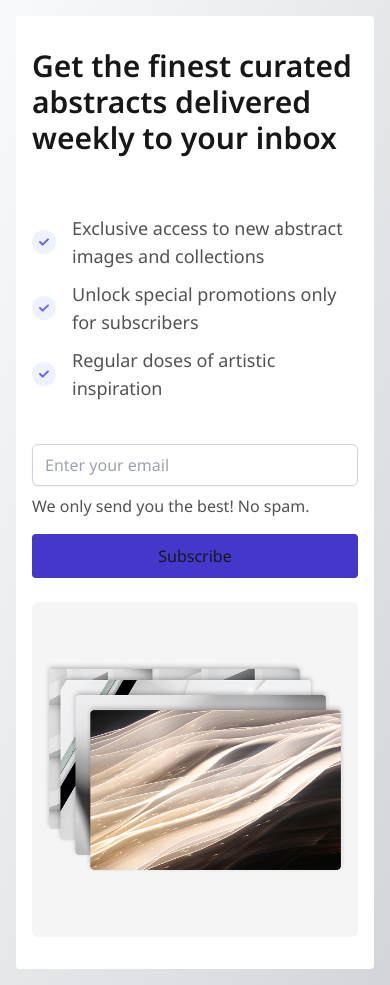
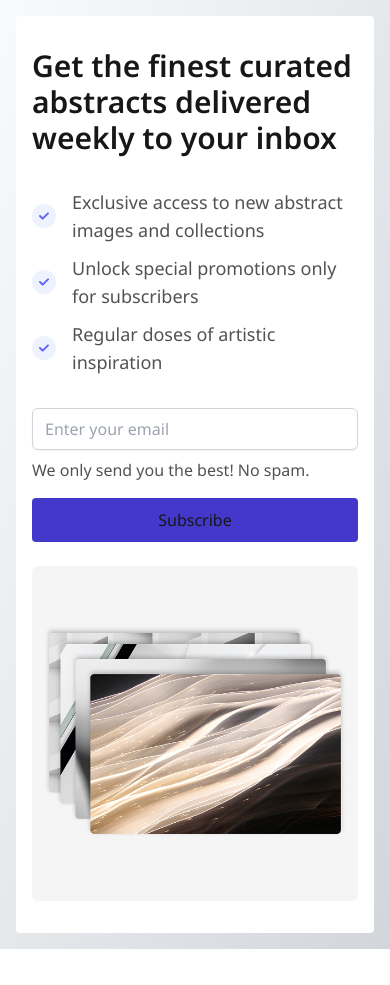
Before and after one commit to luceliu/gfe-newsletter-section, a Next.js app: page / in a window 390 px wide. After the commit the page ends 949 px from the top, so only its background shows below. Built offline with nearby package versions, Linux system fonts and the light colour scheme.

Commit message:
tweak things to be responsive - MESSY

```diff
--- a/app/components/NewsletterSection.tsx
+++ b/app/components/NewsletterSection.tsx
@@ -7,33 +7,41 @@ export interface INewsletterSectionProps {}
 
 export default function NewsletterSection(props: INewsletterSectionProps) {
   return (
-    <div className="flex flex-col bg-white m-4 p-4 w-screen rounded tablet:rounded-md">
-      <h1 className="font-semibold text-3xl my-4 text-neutral-900 tablet:text-5xl">
+    <div className="flex flex-col bg-white m-4 p-4 w-screen rounded tablet:rounded-md desktop:px-16 desktop:py-24 desktop:flex-row desktop:items-center desktop:max-h-screen">
+      <div className="desktop:w-[50%]">
+        <h1 className="font-semibold text-3xl my-4 text-neutral-900 tablet:text-5xl desktop:w-[592px]">
           Get the finest curated abstracts delivered weekly to your inbox
         </h1>
 
-      <div className="my-8">
+        <div className="my-8 desktop:my-16">
           <FeatureListItem>
             Exclusive access to new abstract images and collections
           </FeatureListItem>
           <FeatureListItem>
             Unlock special promotions only for subscribers
           </FeatureListItem>
-        <FeatureListItem>Regular doses of artistic inspiration</FeatureListItem>
+          <FeatureListItem>
+            Regular doses of artistic inspiration
+          </FeatureListItem>
         </div>
+        <div className="flex flex-col tablet:flex-row">
+          <div className="flex flex-col">
             <EmailInput />
             <p className="text-neutral-600 my-2">
               We only send you the best! No spam.
             </p>
+          </div>
           <button
             className="px-3.5 py-2.5 my-2 rounded bg-indigo-700 hover:bg-indigo-800
       active:ring-4 active:ring-indigo-50 disabled:bg-neutral-100 disabled:text-neutral-400
-      tablet:w-[98px]
+      tablet:w-[98px] tablet:h-[40px] flex items-center justify-center tablet:my-0 tablet:mx-4
       "
           >
             Subscribe
           </button>
-      <div className="min-w-[311px] my-4">
+        </div>
+      </div>
+      <div className="min-w-[311px] my-4 tablet:my-16 flex flex-grow desktop:flex-grow-0 desktop:w-[592px] desktop:h-[608px]">
         <Image
           src="/abstract.png"
           alt="abstract wallpapers sample"
```
Lines whose indentation alone changed are shown as unchanged.
